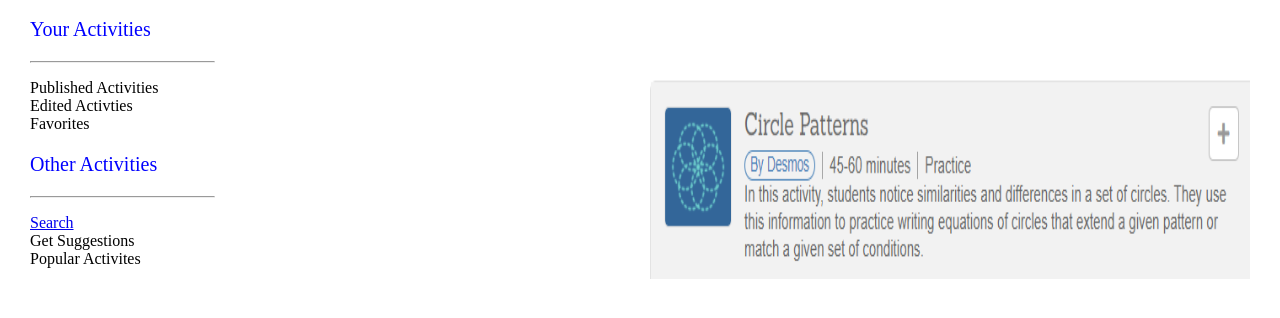
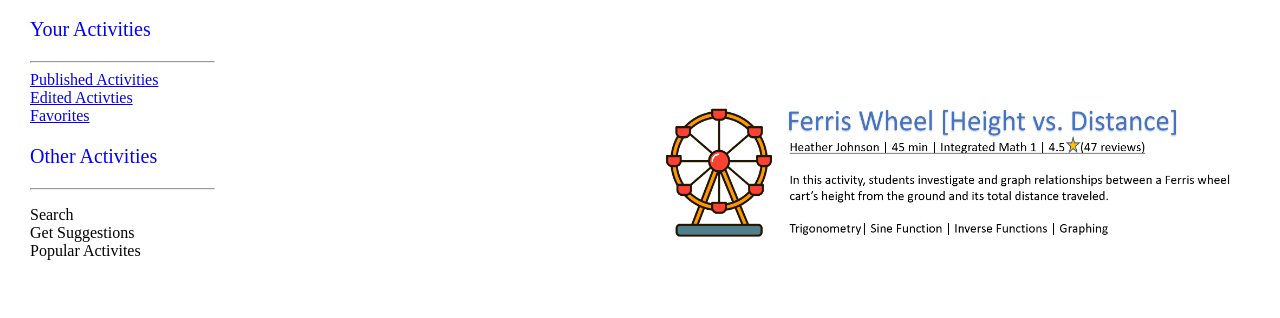
Before and after one commit to ktenney96/Cogs220, a website: page page.html in a window 1280 px wide. Shown: the part 70-388 px from the top of the page. Drawn offline with Linux system fonts and the light colour scheme.

Commit message:
Activity page added

```diff
--- a/page.html
+++ b/page.html
@@ -7,12 +7,12 @@
     <h1 style="text-align:center; background-color:aquamarine;">Welcome to Teacher Desmos!</h1>
     <p style="color:blue; text-align:left;  font-size:20px;"> Your Activities </p>
     <hr align="left", style= "width:15%">
-    <p> <img src="ExActivity.png" alt="Example Activity" style="float:right;width:600px;height:200px;">
-        Published Activities <br> Edited Activties <br> Favorites </p>
+    <a href="activity.html"> <img src="Wheel2.png" alt="Ferris Wheel" style="float:right;width:600px;height:200px;">
+        Published Activities <br> Edited Activties <br> Favorites </a>
 
     <p style="color:blue; text-align:left;  font-size:20px;"> Other Activities </p>
     <hr align="left", style= "width:15%">
-    <p> <A HREF="search.html">Search</A> <br> Get Suggestions <br> Popular Activites </p>
+    <p> Search <br> Get Suggestions <br> Popular Activites </p>
 
 
   </body>
```
Also changed, not shown: search.html (deleted, +0 -14 lines), Wheel2.png (added), activity.html (added).
